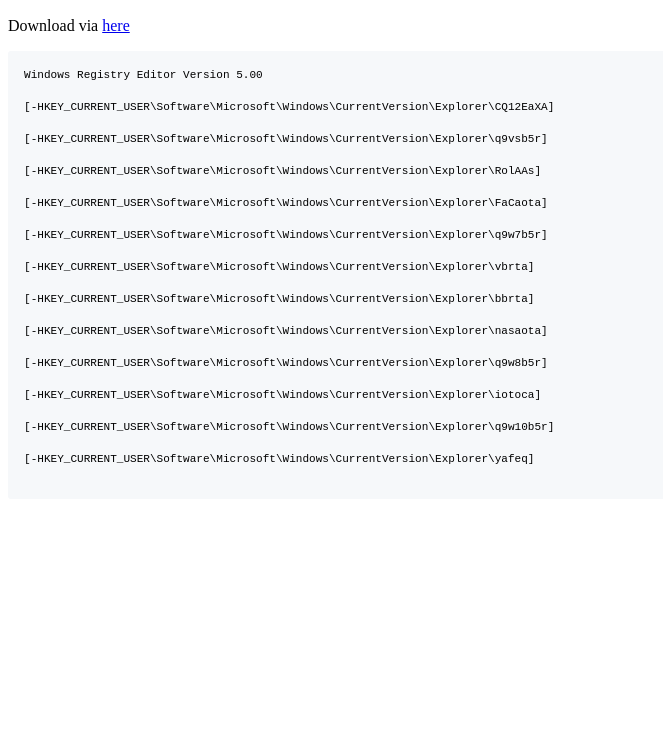
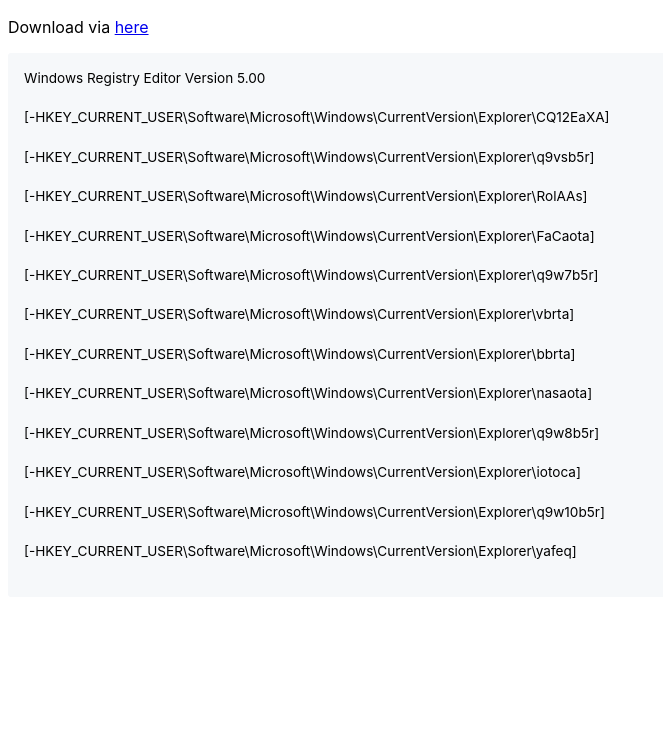
Before and after one commit to admin-ll55/Q9, a plain HTML site: page index.html in a window 1280 px wide. Shown: the part 63-800 px from the top of the page, without its empty margins (0-663 px from the left). Drawn offline with Linux system fonts and the light colour scheme.

Commit message:
Update index.html

```diff
--- a/index.html
+++ b/index.html
@@ -4,6 +4,9 @@
 Q9
 </title>
 <style>
+* {
+  font-family: -apple-system,BlinkMacSystemFont,Segoe UI,Helvetica,Arial,sans-serif,Apple Color Emoji,Segoe UI Emoji,Segoe UI Symbol;
+}
 h1 {
   margin-top: 0!important;
   border-bottom: 1px solid #eaecef;
```
